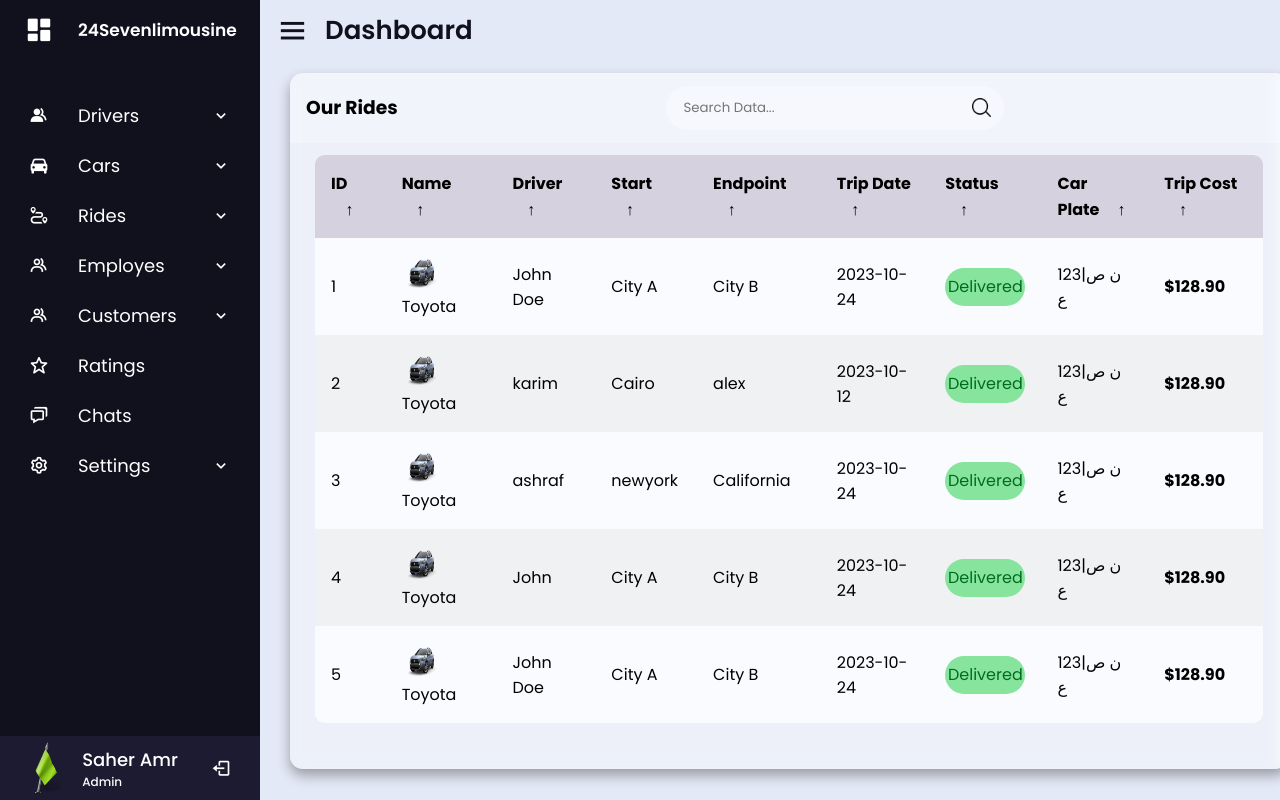
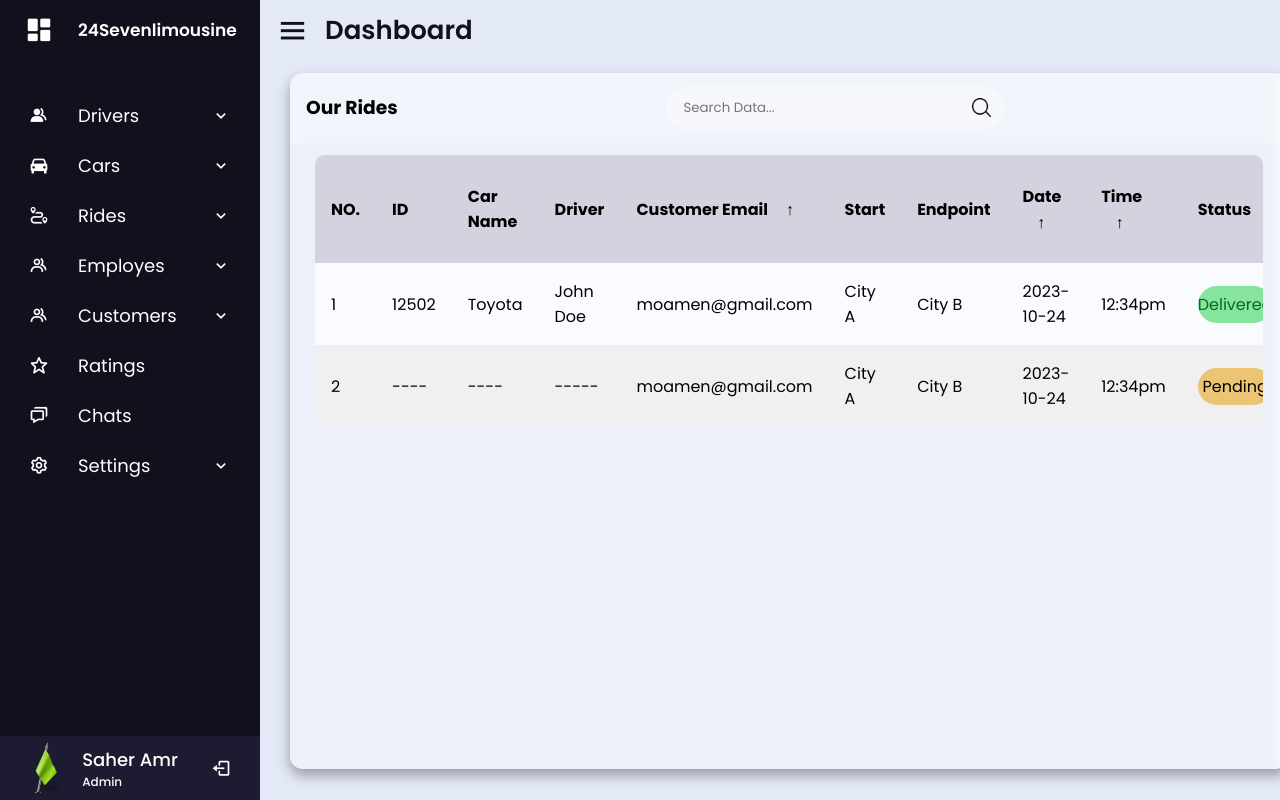
Before and after one commit to limitlesssolly/CarManagings, a PHP site: page /Views/Pages/trips.php in a window 1280 px wide. Run offline with PHP 8.4, Linux system fonts and the light colour scheme.

Commit message:
Update trips.php

```diff
--- a/Views/Pages/trips.php
+++ b/Views/Pages/trips.php
@@ -11,6 +11,11 @@
 
     <link rel="stylesheet" href="../../Public/CSS/dashboard.css">
     <link rel="stylesheet" href="../../Public/CSS/carshowdash.css">
+    <style>
+         td button{
+            width: 70px;
+        }
+    </style>
 </head>
 
 <body>
@@ -42,83 +47,57 @@
         <table>
             <thead>
                 <tr>
-                    <th> ID <span class="icon-arrow">&UpArrow;</span></th>
-                    <th> Name <span class="icon-arrow">&UpArrow;</span></th>
-                    <th> Driver <span class="icon-arrow">&UpArrow;</span></th>
-                    <th> Start <span class="icon-arrow">&UpArrow;</span></th>
-                    <th> Endpoint <span class="icon-arrow">&UpArrow;</span></th>
-                    <th> Trip Date <span class="icon-arrow">&UpArrow;</span></th>
-                    <th> Status <span class="icon-arrow">&UpArrow;</span></th>
-                    <th> Car Plate <span class="icon-arrow">&UpArrow;</span></th>
+                    <th> NO. </th>
+                    <th>ID</th>
+                    <th> Car Name </th>
+                    <th> Driver </th>
+                    <th> Customer Email <span class="icon-arrow">&UpArrow;</span></th>
+                    <th> Start</th>
+                    <th> Endpoint </th>
+                    <th> Date <span class="icon-arrow">&UpArrow;</span></th>
+                    <th> Time <span class="icon-arrow">&UpArrow;</span></th>
+                    <th> Status </th>
+                    <th> Car Plate </th>
                     <th> Trip Cost <span class="icon-arrow">&UpArrow;</span></th>
+                    <th>not assigned</th>
                 </tr>
             </thead>
             <tbody>
                 <tr>
                     <td> 1 </td>
-                    <td> <img src="../../Public/Images/carla.png" alt="">Toyota</td>
+                    <td>12502</td>
+                    <td>Toyota</td>
                     <td> John Doe </td>
+                    <td> moamen@gmail.com </td>
                     <td> City A </td>
                     <td> City B </td>
                     <td> 2023-10-24 </td>
+                    <td>12:34pm</td>
                     <td>
                         <p class="status delivered">Delivered</p>
                     </td>
                     <td> 123|ن ص ع </td>
                     <td> <strong> $128.90 </strong></td>
                 </tr>
+
                 <tr>
                     <td> 2 </td>
-                    <td> <img src="../../Public/Images/carla.png" alt="">Toyota</td>
-                    <td> karim  </td>
-                    <td> Cairo </td>
-                    <td> alex </td>
-                    <td> 2023-10-12 </td>
-                    <td>
-                        <p class="status delivered">Delivered</p>
-                    </td>
-                    <td> 123|ن ص ع </td>
-                    <td> <strong> $128.90 </strong></td>
-                </tr>
-                <tr>
-                    <td> 3 </td>
-                    <td> <img src="../../Public/Images/carla.png" alt="">Toyota</td>
-                    <td> ashraf </td>
-                    <td> newyork</td>
-                    <td> California </td>
-                    <td> 2023-10-24 </td>
-                    <td>
-                        <p class="status delivered">Delivered</p>
-                    </td>
-                    <td> 123|ن ص ع </td>
-                    <td> <strong> $128.90 </strong></td>
-                </tr>
-                <tr>
-                    <td> 4 </td>
-                    <td> <img src="../../Public/Images/carla.png" alt="">Toyota</td>
-                    <td> John  </td>
+                    <td>----</td>
+                    <td>----</td>
+                    <td> ----- </td>
+                    <td> moamen@gmail.com </td>
                     <td> City A </td>
                     <td> City B </td>
                     <td> 2023-10-24 </td>
+                    <td>12:34pm</td>
                     <td>
-                        <p class="status delivered">Delivered</p>
+                        <p class="status pending">Pending</p>
                     </td>
-                    <td> 123|ن ص ع </td>
+                    <td> ----</td>
                     <td> <strong> $128.90 </strong></td>
+                    <td><form action="../Pages/assigntrip.php"> <button class="status shipped">assign</button> </form> </td>
                 </tr>
-                <tr>
-                    <td> 5 </td>
-                    <td> <img src="../../Public/Images/carla.png" alt="">Toyota</td>
-                    <td> John Doe </td>
-                    <td> City A </td>
-                    <td> City B </td>
-                    <td> 2023-10-24 </td>
-                    <td>
-                        <p class="status delivered">Delivered</p>
-                    </td>
-                    <td> 123|ن ص ع </td>
-                    <td> <strong> $128.90 </strong></td>
-                </tr>
+
                 <!-- Add more rows with trip details here -->
             </tbody>
             <!-- ... (your existing script includes) ... -->
```
